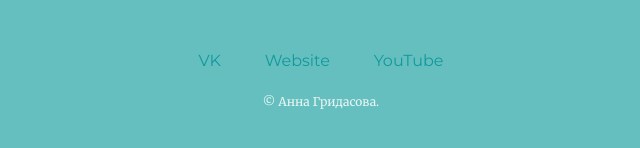
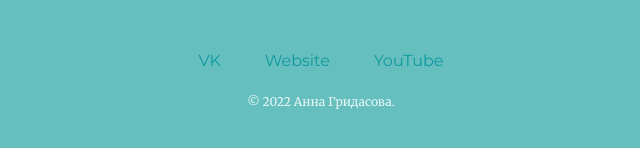
Before and after one commit to GridasovaAE/CV-new, a plain HTML site: page index.html in a window 1280 px wide. Shown: the part 2885-3033 px from the top of the page, 319-959 px from the left. Drawn offline with Linux system fonts and the light colour scheme.

Commit message:
Add files via upload

```diff
--- a/index.html
+++ b/index.html
@@ -56,6 +56,6 @@
         <a class="footer-link" href="https://vk.com/anna.evgenyevna2017">VK</a>
         <a class="footer-link" href="https://v2.repetitors.info/repetitor/?p=TuktarovaAE">Website</a>
         <a class="footer-link" href="https://youtu.be/C08wq7PQgrc">YouTube</a>
-        <p class="name">© Анна Гридасова.</p>
+        <p class="name">© 2022 Анна Гридасова.</p>
       </div>
 </html>
```
